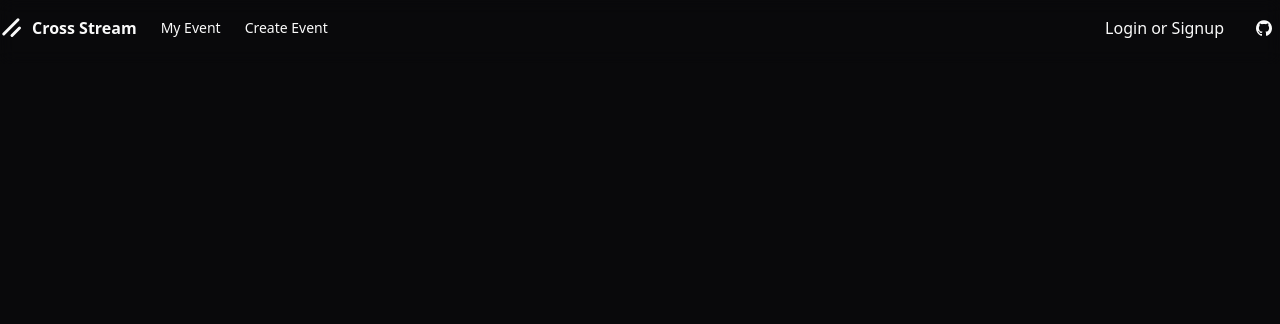
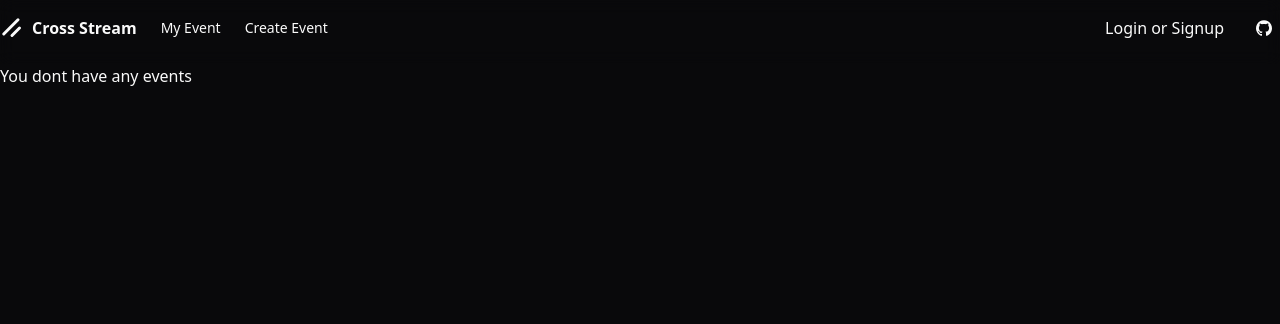
Before and after one commit to Okaza03/Oblig-5, a Flask app: page /my-events in a window 1280 px wide. Shown: the top 324 px of the page. Run offline with Flask 3, Linux system fonts and the light colour scheme; data that the repository does not hold is empty; style sheets or scripts are compiled from the project's sources; some libraries are stand-ins or nearby versions.

Commit message:
my event

```diff
--- a/app.py
+++ b/app.py
@@ -19,24 +19,32 @@ login_manager.login_view = "login"
 def load_user(user_id):
     return DataBase(User).firstWhere("id", user_id)
 
+
 # Handlers
 @app.errorhandler(404)
-def notFound(e): return render_template("404.html")
+def notFound(e):
+    return render_template("404.html")
+
 
 # Routes
 @app.route("/")
 def home():
     return render_template("index.html", events=DataBase(Event).all())
 
+
 @login_required
 @app.route("/my-events")
 def my_events():
-    return render_template("event/my-events.html" )
+    return render_template(
+        "event/my-events.html",
+        my_events=DataBase(Event).Where("user_id", "current_user"),
+    )
+
 
 @login_required
 @app.route("/create-event")
 def create_event():
-    return render_template("event/create-event.html" )
+    return render_template("event/create-event.html")
 
 
 if __name__ == "__main__":
--- a/templates/event/my-events.html
+++ b/templates/event/my-events.html
@@ -1 +1,10 @@
-{% extends "base.html" %} {% block content %} {% endblock %}
+{% extends "base.html" %} {% block content %}
+
+<div>
+  {% if my_events %}
+  <div>List of your events</div>
+  {% else %}
+  <div>You dont have any events</div>
+  {% endif %}
+</div>
+{% endblock %}
```
